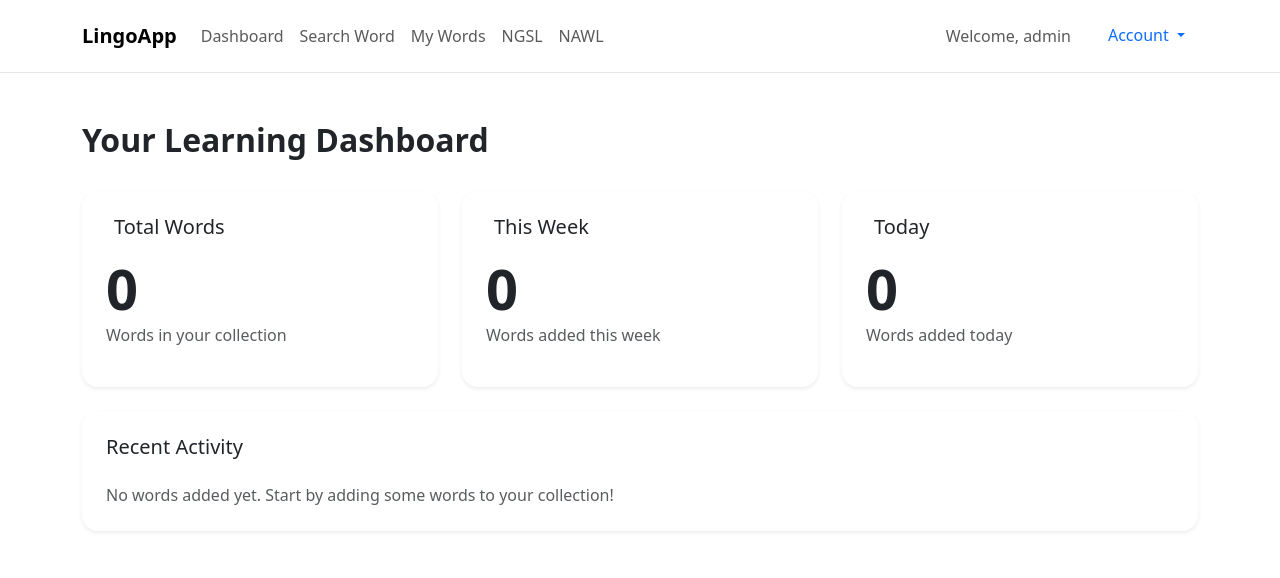
After one commit to devcusn/lingo-app, a Django app: page /dashboard/ in a window 1280 px wide. The commit adds this page. Shown: the top 578 px of the page. Run offline with Django 5.2, Linux system fonts and the light colour scheme; a user stored in the database is signed in; data comes from the database, SQL or seed files in the repository.

Commit message:
feat: dashboard page add

```diff
--- a/dictapp/templates/base.html
+++ b/dictapp/templates/base.html
@@ -50,6 +50,9 @@
         <div class="collapse navbar-collapse" id="navbarNav">
           <ul class="navbar-nav me-auto">
             <li class="nav-item">
+              <a class="nav-link" href="{% url 'dashboard' %}">Dashboard</a>
+            </li>
+            <li class="nav-item">
               <a class="nav-link" href="{% url 'search_word' %}">Search Word</a>
             </li>
             <li class="nav-item">
--- /dev/null
+++ b/dictapp/templates/dashboard.html
@@ -0,0 +1,111 @@
+{% extends 'base.html' %}
+{% block title %}Dashboard - LingoApp{% endblock %}
+
+{% block content %}
+<div class="container py-5">
+    <div class="row">
+        <div class="col-12 mb-4">
+            <h2 class="fw-bold">Your Learning Dashboard</h2>
+        </div>
+    </div>
+
+    <div class="row g-4">
+        <!-- Total Words Card -->
+        <div class="col-md-4">
+            <div class="card border-0 shadow-sm rounded-4 h-100">
+                <div class="card-body p-4">
+                    <div class="d-flex align-items-center mb-3">
+                        <i class="bi bi-book fs-4 text-primary me-2"></i>
+                        <h5 class="card-title mb-0">Total Words</h5>
+                    </div>
+                    <h2 class="display-4 fw-bold mb-0">{{ total_words }}</h2>
+                    <p class="text-muted">Words in your collection</p>
+                </div>
+            </div>
+        </div>
+
+        <!-- Words Added This Week -->
+        <div class="col-md-4">
+            <div class="card border-0 shadow-sm rounded-4 h-100">
+                <div class="card-body p-4">
+                    <div class="d-flex align-items-center mb-3">
+                        <i class="bi bi-graph-up fs-4 text-success me-2"></i>
+                        <h5 class="card-title mb-0">This Week</h5>
+                    </div>
+                    <h2 class="display-4 fw-bold mb-0">{{ words_this_week }}</h2>
+                    <p class="text-muted">Words added this week</p>
+                </div>
+            </div>
+        </div>
+
+        <!-- Learning Streak -->
+        <div class="col-md-4">
+            <div class="card border-0 shadow-sm rounded-4 h-100">
+                <div class="card-body p-4">
+                    <div class="d-flex align-items-center mb-3">
+                        <i class="bi bi-lightning-charge fs-4 text-warning me-2"></i>
+                        <h5 class="card-title mb-0">Today</h5>
+                    </div>
+                    <h2 class="display-4 fw-bold mb-0">{{ words_today }}</h2>
+                    <p class="text-muted">Words added today</p>
+                </div>
+            </div>
+        </div>
+    </div>
+
+    <!-- Recent Activity -->
+    <div class="row mt-4">
+        <div class="col-12">
+            <div class="card border-0 shadow-sm rounded-4">
+                <div class="card-body p-4">
+                    <h5 class="card-title mb-4">Recent Activity</h5>
+                    {% if recent_words %}
+                        <div class="table-responsive">
+                            <table class="table">
+                                <thead>
+                                    <tr>
+                                        <th>Word</th>
+                                        <th>Added On</th>
+                                        <th>Definition</th>
+                                    </tr>
+                                </thead>
+                                <tbody>
+                                    {% for word in recent_words %}
+                                    <tr>
+                                        <td class="fw-bold">{{ word.word }}</td>
+                                        <td>{{ word.created_at|date:"M d, Y" }}</td>
+                                        <td>
+                                            {% if word.meanings.0.definitions.0.definition %}
+                                                {{ word.meanings.0.definitions.0.definition|truncatechars:100 }}
+                                            {% else %}
+                                                -
+                                            {% endif %}
+                                        </td>
+                                    </tr>
+                                    {% endfor %}
+                                </tbody>
+                            </table>
+                        </div>
+                    {% else %}
+                        <p class="text-muted mb-0">No words added yet. Start by adding some words to your collection!</p>
+                    {% endif %}
+                </div>
+            </div>
+        </div>
+    </div>
+</div>
+{% endblock %}
+
+{% block extra_head %}
+<style>
+    .card {
+        transition: transform 0.2s;
+    }
+    .card:hover {
+        transform: translateY(-5px);
+    }
+    .table td {
+        vertical-align: middle;
+    }
+</style>
+{% endblock %}
--- a/dictapp/urls.py
+++ b/dictapp/urls.py
@@ -16,4 +16,5 @@ urlpatterns = [
     path('account/settings/', views.account_settings, name='account_settings'),
     path('account/update-profile/', views.update_profile, name='update_profile'),
     path('account/change-password/', views.change_password, name='change_password'),
+    path('dashboard/', views.dashboard, name='dashboard'),
 ]
--- a/dictapp/views.py
+++ b/dictapp/views.py
@@ -10,6 +10,8 @@ import csv
 import os
 from .models import Word
 from django.contrib import messages
+from django.utils import timezone
+from datetime import timedelta
 
 
 def index(request):
@@ -208,3 +210,36 @@ def change_password(request):
         update_session_auth_hash(request, request.user)  # Keep user logged in
         messages.success(request, 'Password changed successfully.')
         return redirect('account_settings')
+
+
+@login_required
+def dashboard(request):
+    # Get current date and time
+    now = timezone.now()
+    week_ago = now - timedelta(days=7)
+    today_start = now.replace(hour=0, minute=0, second=0, microsecond=0)
+
+    # Get word counts
+    total_words = Word.objects.filter(user=request.user).count()
+    words_this_week = Word.objects.filter(
+        user=request.user,
+        created_at__gte=week_ago
+    ).count()
+    words_today = Word.objects.filter(
+        user=request.user,
+        created_at__gte=today_start
+    ).count()
+
+    # Get recent words
+    recent_words = Word.objects.filter(
+        user=request.user
+    ).order_by('-created_at')[:5]
+
+    context = {
+        'total_words': total_words,
+        'words_this_week': words_this_week,
+        'words_today': words_today,
+        'recent_words': recent_words,
+    }
+
+    return render(request, 'dashboard.html', context)
```
